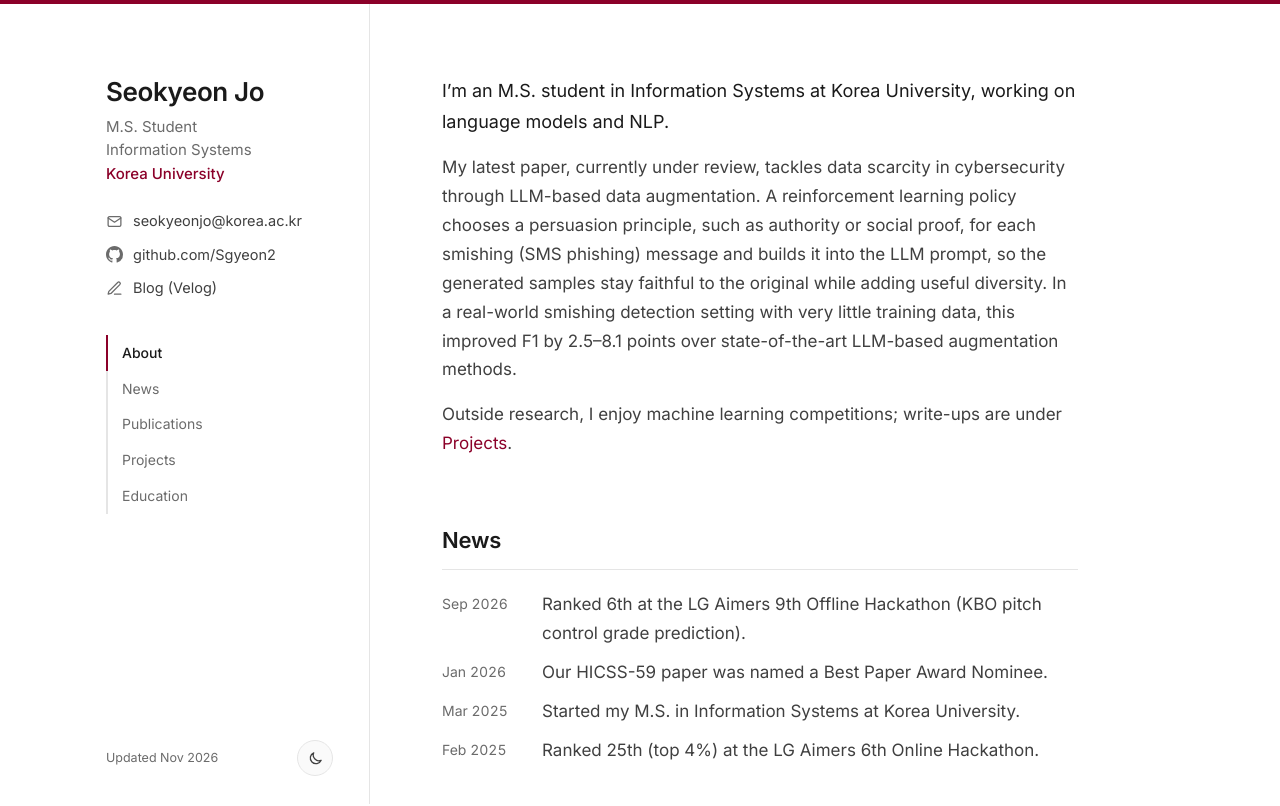
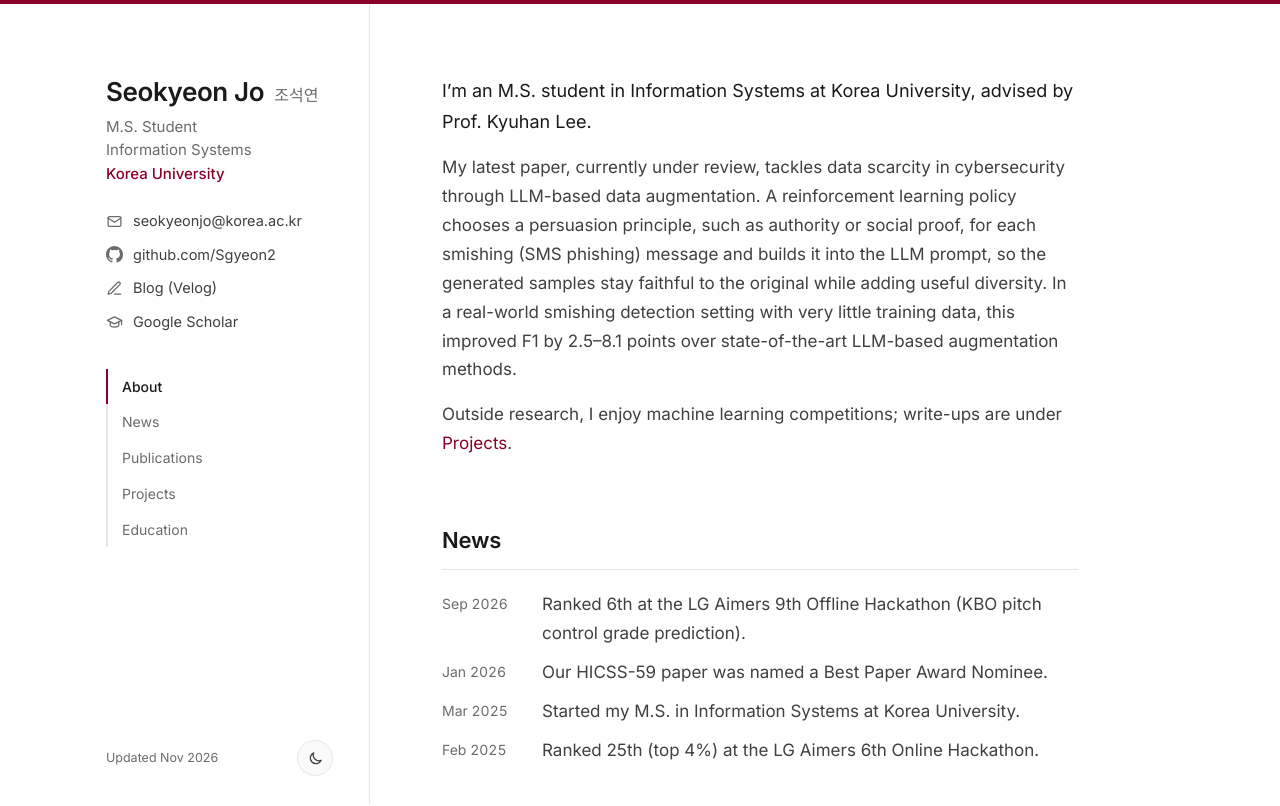
Before and after one commit to Sgyeon2/Sgyeon2.github.io, a plain HTML site: page index.html in a window 1280 px wide. Shown: the top 806 px of the page. Drawn offline with Linux system fonts and the light colour scheme.

Commit message:
Update index.html

```diff
--- a/index.html
+++ b/index.html
@@ -21,12 +21,13 @@
   "@context": "https://schema.org",
   "@type": "Person",
   "name": "Seokyeon Jo",
+  "alternateName": "조석연",
   "jobTitle": "M.S. Student",
   "affiliation": { "@type": "CollegeOrUniversity", "name": "Korea University" },
   "alumniOf": { "@type": "CollegeOrUniversity", "name": "Myongji University" },
   "email": "mailto:seokyeonjo@korea.ac.kr",
   "url": "https://sgyeon2.github.io/",
-  "sameAs": ["https://github.com/Sgyeon2", "https://velog.io/@ssjsy38317"],
+  "sameAs": ["https://github.com/Sgyeon2", "https://velog.io/@ssjsy38317", "https://scholar.google.com/citations?user=pNQyszQAAAAJ"],
   "knowsAbout": ["Language Models", "Natural Language Processing", "Data Augmentation", "Data Science", "Machine Learning"]
 }
 </script>
@@ -63,6 +64,7 @@
   /* sidebar */
   aside { position: sticky; top: 0; align-self: start; height: 100vh; overflow-y: auto; padding: 72px 36px 28px; border-right: 1px solid var(--line); display: flex; flex-direction: column; }
   .name { font-size: 26px; font-weight: 600; line-height: 1.2; margin: 0 0 8px; letter-spacing: -.015em; }
+  .name .ko { font-size: 16px; font-weight: 400; color: var(--muted); letter-spacing: 0; margin-left: 4px; white-space: nowrap; }
   .role { color: var(--muted); font-size: 15px; line-height: 1.55; margin: 0; }
   .role .univ { color: var(--accent); font-weight: 500; }
   .contact { list-style: none; margin: 24px 0 0; padding: 0; display: grid; gap: 9px; font-size: 14.5px; }
@@ -170,12 +172,13 @@
 <div class="layout">
 
   <aside>
-    <h1 class="name">Seokyeon Jo</h1>
+    <h1 class="name">Seokyeon Jo <span class="ko" lang="ko">조석연</span></h1>
     <p class="role">M.S. Student<br>Information Systems<br><span class="univ">Korea University</span></p>
     <ul class="contact">
       <li><a href="mailto:seokyeonjo@korea.ac.kr"><svg viewBox="0 0 24 24" fill="none" stroke="currentColor" stroke-width="1.8" stroke-linecap="round" stroke-linejoin="round"><rect x="3" y="5" width="18" height="14" rx="2"/><path d="m3 7 9 6 9-6"/></svg>seokyeonjo@korea.ac.kr</a></li>
       <li><a href="https://github.com/Sgyeon2"><svg viewBox="0 0 16 16" fill="currentColor"><path d="M8 0C3.58 0 0 3.58 0 8c0 3.54 2.29 6.53 5.47 7.59.4.07.55-.17.55-.38 0-.19-.01-.82-.01-1.49-2.01.37-2.53-.49-2.69-.94-.09-.23-.48-.94-.82-1.13-.28-.15-.68-.52-.01-.53.63-.01 1.08.58 1.23.82.72 1.21 1.87.87 2.33.66.07-.52.28-.87.51-1.07-1.78-.2-3.64-.89-3.64-3.95 0-.87.31-1.59.82-2.15-.08-.2-.36-1.02.08-2.12 0 0 .67-.21 2.2.82.64-.18 1.32-.27 2-.27.68 0 1.36.09 2 .27 1.53-1.04 2.2-.82 2.2-.82.44 1.1.16 1.92.08 2.12.51.56.82 1.27.82 2.15 0 3.07-1.87 3.75-3.65 3.95.29.25.54.73.54 1.48 0 1.07-.01 1.93-.01 2.2 0 .21.15.46.55.38A8.01 8.01 0 0 0 16 8c0-4.42-3.58-8-8-8z"/></svg>github.com/Sgyeon2</a></li>
       <li><a href="https://velog.io/@ssjsy38317/posts"><svg viewBox="0 0 24 24" fill="none" stroke="currentColor" stroke-width="1.8" stroke-linecap="round" stroke-linejoin="round"><path d="M12 20h9"/><path d="M16.5 3.5a2.1 2.1 0 0 1 3 3L7 19l-4 1 1-4z"/></svg>Blog (Velog)</a></li>
+      <li><a href="https://scholar.google.com/citations?user=pNQyszQAAAAJ"><svg viewBox="0 0 24 24" fill="none" stroke="currentColor" stroke-width="1.8" stroke-linecap="round" stroke-linejoin="round"><path d="M2 9l10-5 10 5-10 5z"/><path d="M6 11.5V16c0 1.2 2.7 2.5 6 2.5s6-1.3 6-2.5v-4.5"/><path d="M22 9v6"/></svg>Google Scholar</a></li>
     </ul>
     <nav class="toc" aria-label="Sections">
       <a href="#about">About</a>
@@ -203,7 +206,7 @@
 
   <main>
     <div class="about" id="about">
-      <p>I’m an M.S. student in Information Systems at Korea University, working on language models and NLP.</p>
+      <p>I’m an M.S. student in Information Systems at Korea University, advised by Prof. Kyuhan Lee.</p>
       <p>My latest paper, currently under review, tackles data scarcity in cybersecurity through LLM-based data augmentation. A reinforcement learning policy chooses a persuasion principle, such as authority or social proof, for each smishing (SMS phishing) message and builds it into the LLM prompt, so the generated samples stay faithful to the original while adding useful diversity. In a real-world smishing detection setting with very little training data, this improved F1 by 2.5–8.1 points over state-of-the-art LLM-based augmentation methods.</p>
       <p>Outside research, I enjoy machine learning competitions; write-ups are under <a href="#projects">Projects</a>.</p>
     </div>
@@ -305,7 +308,7 @@
     <section id="education">
       <h2>Education</h2>
       <div class="edu">
-        <div class="edu-row"><span class="s">Korea University</span><span class="d">Mar 2025 – Present</span><span class="m">M.S. in Information Systems</span></div>
+        <div class="edu-row"><span class="s">Korea University</span><span class="d">Mar 2025 – Present</span><span class="m">M.S. in Information Systems · Advisor: Prof. Kyuhan Lee</span></div>
         <div class="edu-row"><span class="s">Myongji University</span><span class="d">Mar 2020 – Feb 2024</span><span class="m">B.S. in Management Information Systems</span></div>
       </div>
     </section>
```
